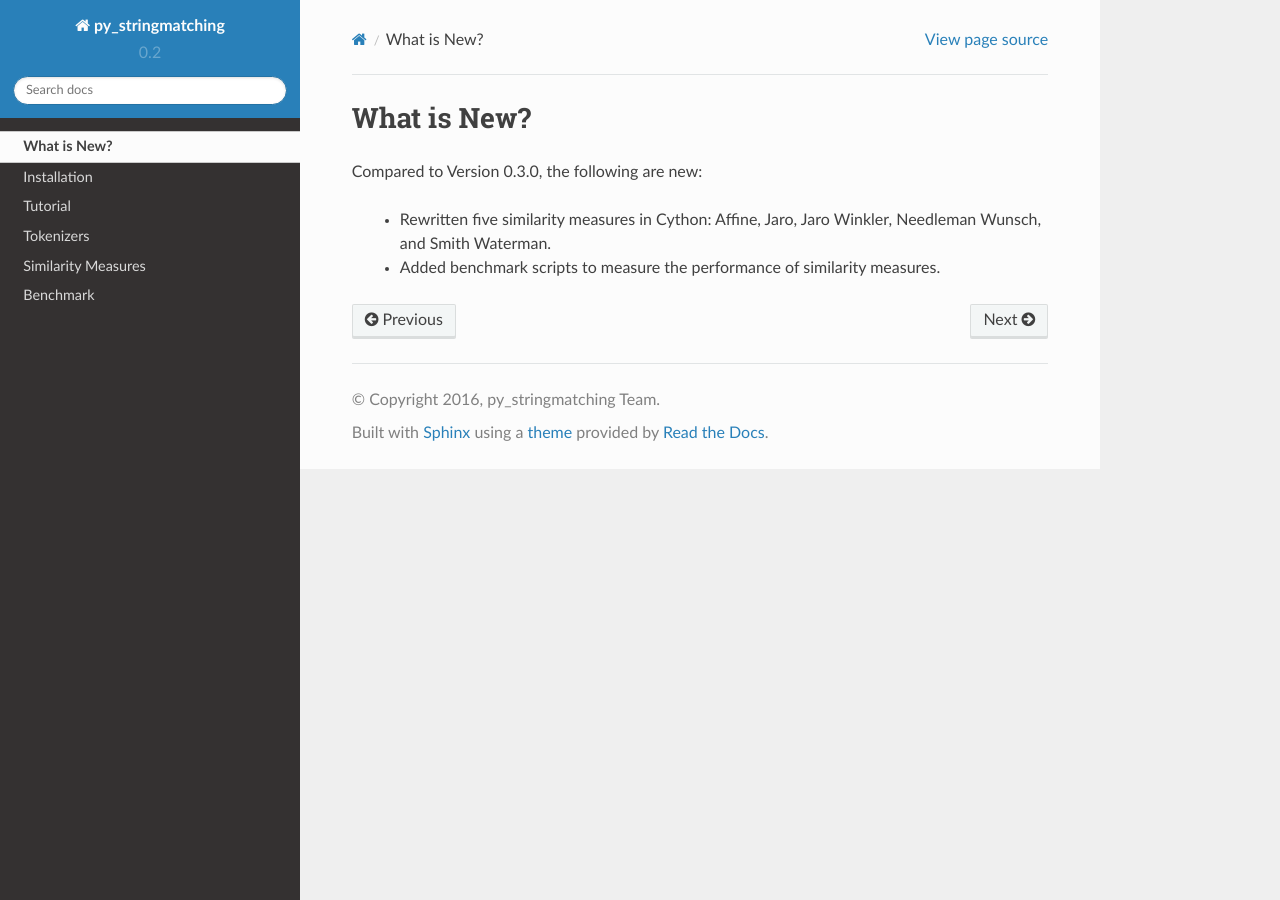
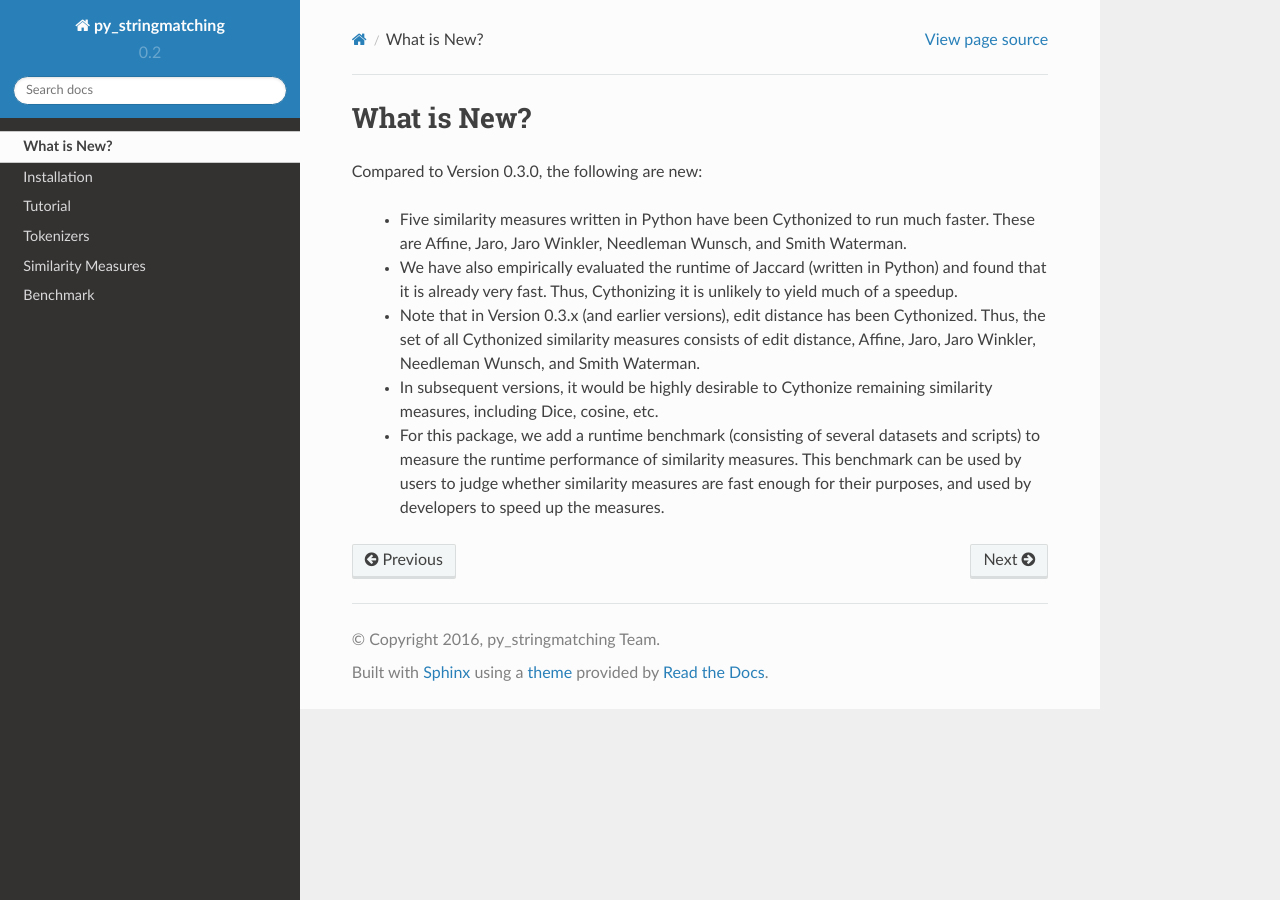
Before and after one commit to wynksaiddestroy/py_stringmatching, a Sphinx documentation site: the page built from docs/WhatIsNew.rst, in a window 1280 px wide. Built offline with Sphinx 7.4.7 and the Read the Docs theme 2.0.0, drawn with Linux system fonts in a browser that asks for light colours.

Commit message:
Update WhatIsNew.rst

```diff
--- a/docs/WhatIsNew.rst
+++ b/docs/WhatIsNew.rst
@@ -3,5 +3,12 @@ What is New?
 
 Compared to Version 0.3.0, the following are new:
 
-  * Rewritten five similarity measures in Cython: Affine, Jaro, Jaro Winkler, Needleman Wunsch, and Smith Waterman.
-  * Added benchmark scripts to measure the performance of similarity measures.
+  * Five similarity measures written in Python have been Cythonized to run much faster. These are Affine, Jaro, Jaro Winkler, Needleman Wunsch, and Smith Waterman.
+
+  * We have also empirically evaluated the runtime of Jaccard (written in Python) and found that it is already very fast. Thus, Cythonizing it is unlikely to yield much of a speedup.
+
+  * Note that in Version 0.3.x (and earlier versions), edit distance has been Cythonized. Thus, the set of all Cythonized similarity measures consists of edit distance, Affine, Jaro, Jaro Winkler, Needleman Wunsch, and Smith Waterman.
+
+  * In subsequent versions, it would be highly desirable to Cythonize remaining similarity measures, including Dice, cosine, etc.
+
+  * For this package, we add a runtime benchmark (consisting of several datasets and scripts) to measure the runtime performance of similarity measures. This benchmark can be used by users to judge whether similarity measures are fast enough for their purposes, and used by developers to speed up the measures.
```
